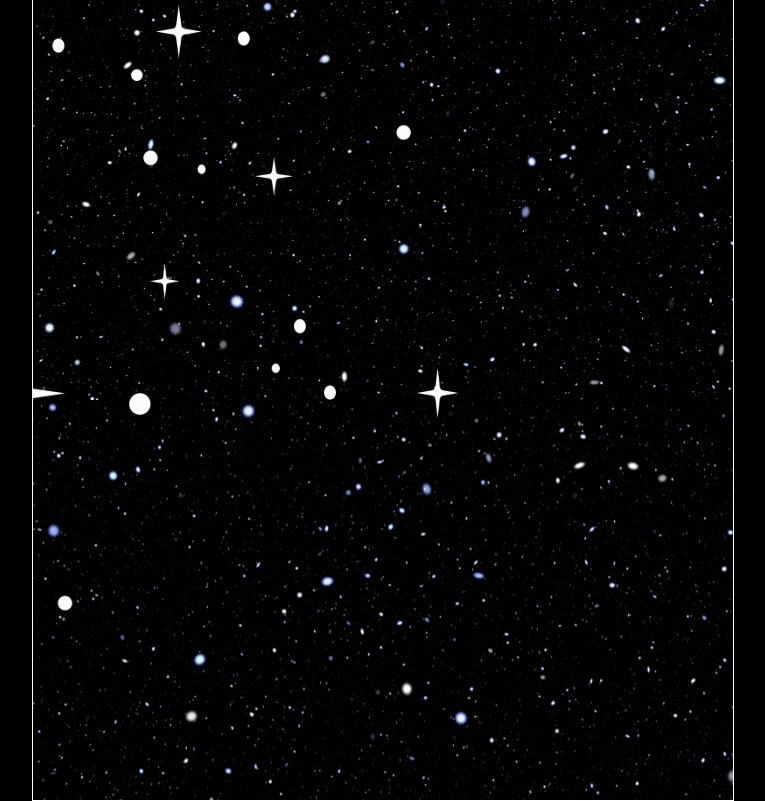
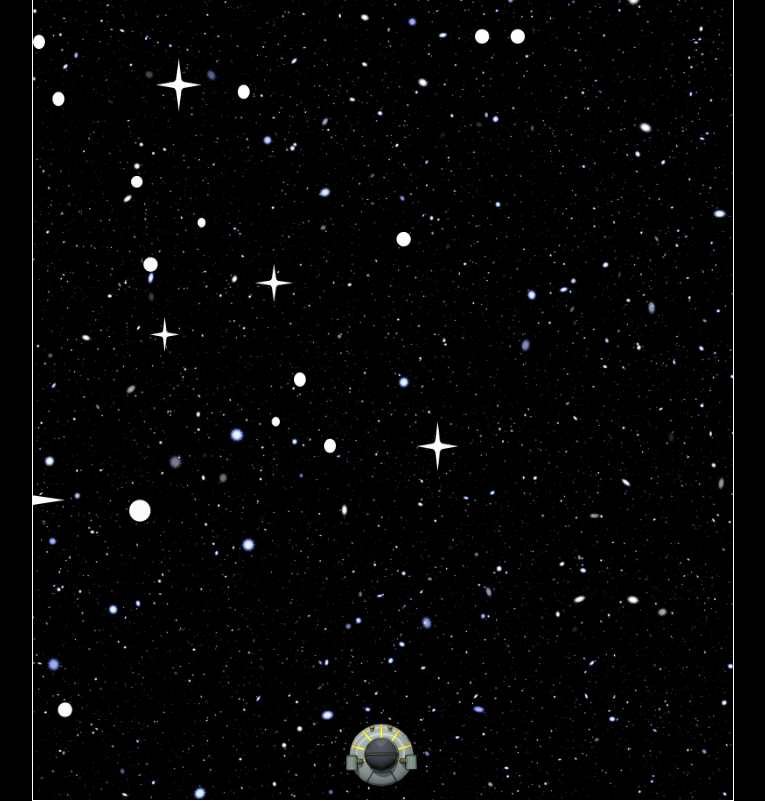
Before and after one commit to Hub-Mo/Parallax, a plain HTML site: page public/index.html in a window 1280 px wide. Shown: the whole page, without its empty margins (257-1022 px from the left). Drawn offline with Linux system fonts and the light colour scheme.

Commit message:
added animation to character and arrow keys

```diff
--- a/public/script.js
+++ b/public/script.js
@@ -1,10 +1,10 @@
-const canvas = document.getElementById('canvas');
+let canvas = document.getElementById('canvas');
 const ctx = canvas.getContext('2d');
 const CANVAS_WIDTH = canvas.width = 700;
 const CANVAS_HEIGHT = canvas.height = 900;
 
-let gameSpeed = 3;
-
+let layerSpeed = 4;
+const keys = [];
 
 const layer1 = new Image();
 layer1.src = '../layer-images/1.png';
@@ -28,10 +28,10 @@ class Layer {
         this.y2 = this.height;
         this.image = image;
         this.speedModifier = speedModifier;
-        this.speed = gameSpeed * this.speedModifier;
+        this.speed = layerSpeed * this.speedModifier;
     }
     update(){
-        this.speed = gameSpeed * this.speedModifier;
+        this.speed = layerSpeed * this.speedModifier;
         if(this.y >= 2000){
             this.y = -this.height + this.y2 - this.speed;
         }else this.y += this.speed;
@@ -48,6 +48,7 @@ class Layer {
 
 /*player class*/
 class Player {
+
     constructor(image, speed) {
         this.image = image;
         this.x = 300;
@@ -56,40 +57,53 @@ class Player {
         this.height = 100;
         this.speed = speed;
     }
+    draw(x = this.x, y = this.y) {
+        ctx.drawImage(this.image, x, y, this.width, this.height);
+    }
 
 }
+
+/*calling the objects*/
 const layers1 = new Layer(layer1, .5);
-const layers2 = new Layer(layer2, 1, 600, 2000);
+const layers2 = new Layer(layer2, .8, 600, 2000);
 //const layers3 = new Layer(layer3, 2.4);
-const layers4 = new Layer(layer4, 1.2);
+const layers4 = new Layer(layer4, 1);
+let rick = new Player(player, 5);
+/*making rick ship move*/
+window.addEventListener('keydown', (e) => {
+     keys[e.key] = true;
+    console.log(keys)
+})
+window.addEventListener('keyup', (e) => {
+    delete keys[e.key];
+})
 
-
+/*showing in the canvas*/
 
 function animate(){
     ctx.clearRect(0,0, CANVAS_WIDTH, CANVAS_HEIGHT);
+    /*layers*/
     layers1.update();
     layers1.draw();
     layers2.update();
     layers2.draw();
-/*    layers3.update();
-    layers3.draw();*/
     layers4.update();
     layers4.draw();
-/*    ctx.drawImage(layer1,0,y);
-    ctx.drawImage(layer1,0,y2);
-    ctx.drawImage(layer2,0,ylayer2);
-    ctx.drawImage(layer2,0,y2layer2);
-    ctx.drawImage(layer3,60,y2layer2);
-    ctx.drawImage(player, 300, 800, 100, 100);
-    if( y > 2000) y = -2000 + y2 - gameSpeed;
-    else y += gameSpeed;
-    if( y2 > 2000) y2 = -2000 + y - gameSpeed;
-    else y2 += gameSpeed;*/
-/*
-    if( ylayer2 > 1550) ylayer2 = -1550 + y2layer2 - gameSpeed2;
-    else ylayer2 += gameSpeed2;
-    if( y2layer2 > 1550) y2layer2 = -1550 + ylayer2 - gameSpeed2;
-    else y2layer2 += gameSpeed2;*/
+    /*player*/
+    if(keys['ArrowUp']){
+        rick.y -= rick.speed;
+    }
+    if(keys['ArrowRight']){
+        rick.x += rick.speed;
+    }
+    if(keys['ArrowLeft']){
+        rick.x -= rick.speed;
+    }
+    if(keys['ArrowDown']){
+        rick.y += rick.speed;
+    }
+    rick.draw();
+
     requestAnimationFrame(animate)
 }
 animate();
--- a/public/style.css
+++ b/public/style.css
@@ -1,5 +1,6 @@
 body {
-    background: black
+    background: black;
+    transition: 2s;
 }
 
 #canvas {
```
